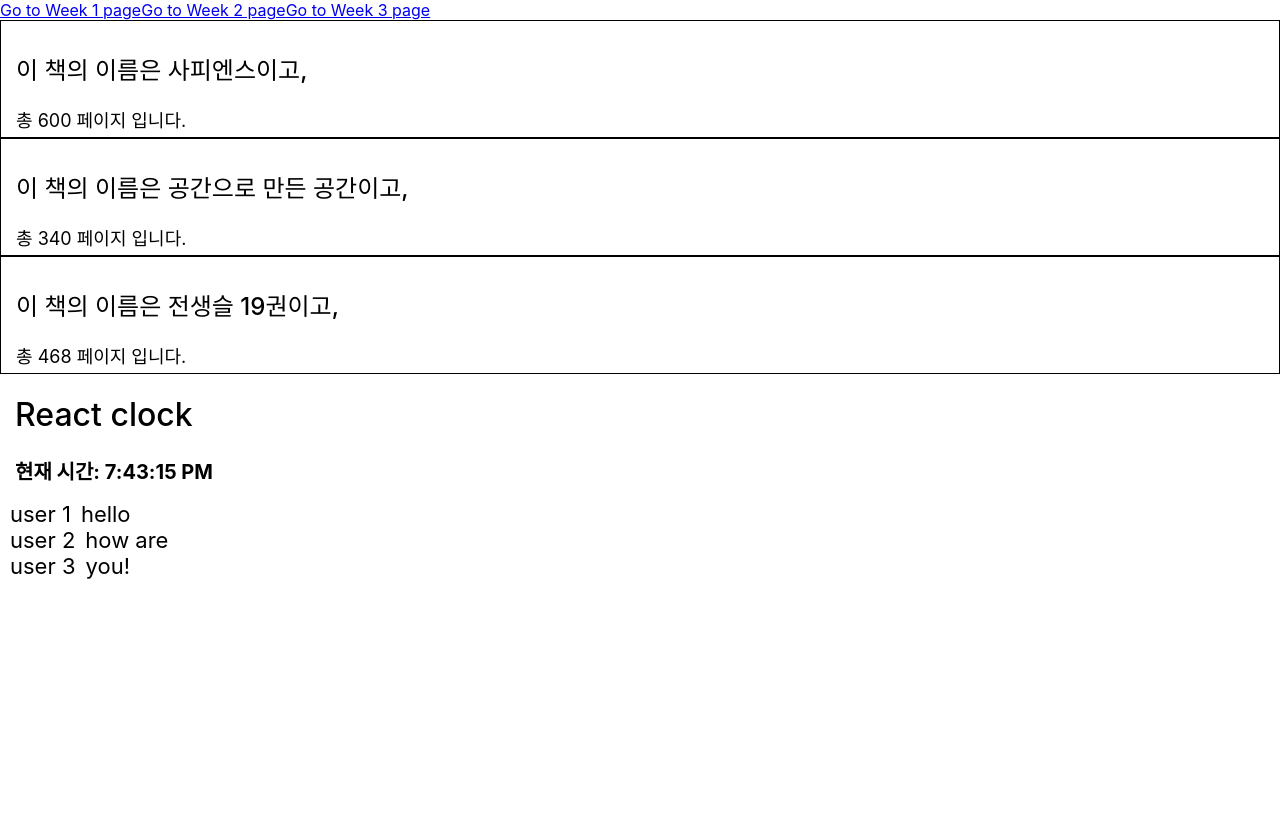
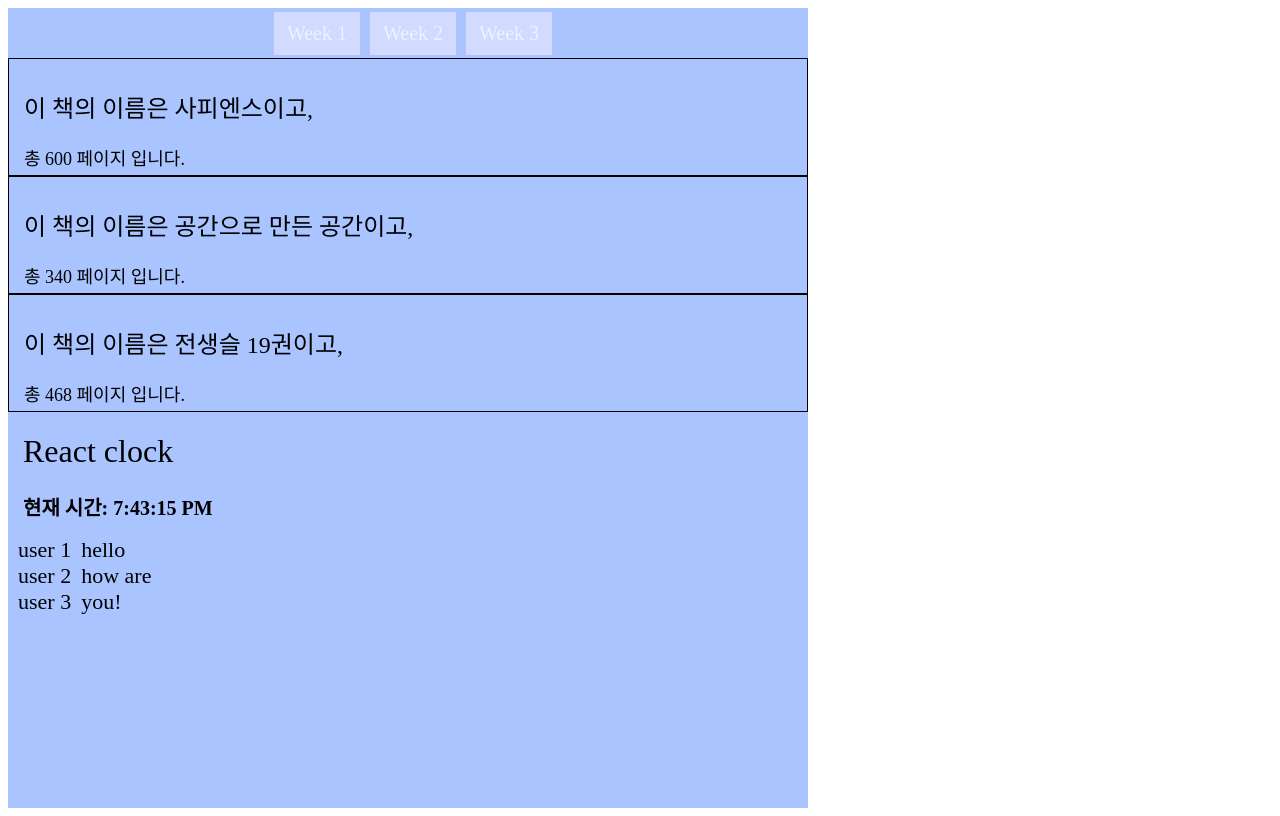
Before and after one commit to PastelBlue4/react_study, a React (Create React App) app: page / in a window 1280 px wide. Built offline with nearby package versions, Linux system fonts and the light colour scheme.

Commit message:
[feat] styled Link components :)

```diff
--- a/src/App.js
+++ b/src/App.js
@@ -1,23 +1,47 @@
 import { Link, Route, Routes } from "react-router-dom";
+import styled from "styled-components";
 import WeekOne from "./week1/page/WeekOne";
 import WeekTwo from "./week2/page/WeekTwo";
 import WeekThree from "./week3/page/WeekThree";
 
+const MainContainer = styled.div`
+  width: 100vh;
+  height: 100vh;
+  background-color: #aac4ff;
+`;
+
+const ButtonContainer = styled.div`
+  width: 100%;
+  height: 50px;
+  display: flex;
+  justify-content: center;
+  align-items: center;
+`;
+
+const LinkButton = styled(Link)`
+  text-decoration: none;
+  margin-left: 10px;
+  font-size: 20px;
+  color: #eef1ff;
+  background-color: #d2daff;
+  padding: 10px 13px;
+`;
+
 function App() {
   return (
-    <>
-      <div>
-        <Link to="/">Go to Week 1 page</Link>
-        <Link to="weektwo">Go to Week 2 page</Link>
-        <Link to="weekthree">Go to Week 3 page</Link>
-      </div>
+    <MainContainer>
+      <ButtonContainer>
+        <LinkButton to="/">Week 1</LinkButton>
+        <LinkButton to="weektwo">Week 2</LinkButton>
+        <LinkButton to="weekthree">Week 3</LinkButton>
+      </ButtonContainer>
 
       <Routes>
         <Route path="/" element={<WeekOne />} />
         <Route path="weektwo" element={<WeekTwo />} />
         <Route path="weekthree" element={<WeekThree />} />
       </Routes>
-    </>
+    </MainContainer>
   );
 }
 
--- a/src/index.css
+++ /dev/null
@@ -1,13 +0,0 @@
-body {
-  margin: 0;
-  font-family: -apple-system, BlinkMacSystemFont, 'Segoe UI', 'Roboto', 'Oxygen',
-    'Ubuntu', 'Cantarell', 'Fira Sans', 'Droid Sans', 'Helvetica Neue',
-    sans-serif;
-  -webkit-font-smoothing: antialiased;
-  -moz-osx-font-smoothing: grayscale;
-}
-
-code {
-  font-family: source-code-pro, Menlo, Monaco, Consolas, 'Courier New',
-    monospace;
-}
--- a/src/index.js
+++ b/src/index.js
@@ -1,6 +1,6 @@
 import React from "react";
 import ReactDOM from "react-dom/client";
-import "./index.css";
+
 import App from "./App";
 import { BrowserRouter } from "react-router-dom";
 
```
Also changed, not shown: src/App.css (added).
